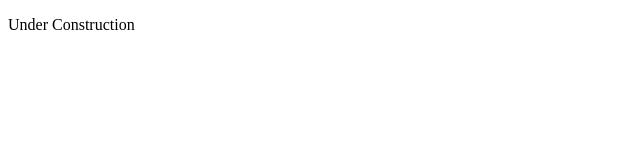
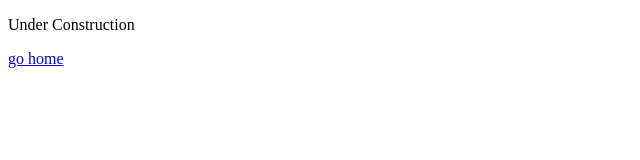
Before and after one commit to SupremeBread-1/GAFP, a plain HTML site: page contacts.html in a window 1280 px wide. Shown: the full height of the page, 0-640 px from the left. Drawn offline with Linux system fonts and the light colour scheme.

Commit message:
forgot this

```diff
--- a/contacts.html
+++ b/contacts.html
@@ -12,5 +12,8 @@
     <p>
         Under Construction
     </p>
+    <div>
+        <a href="../GAFP/index.html">go home</a>
+    </div>
 </body>
 </html>
```
